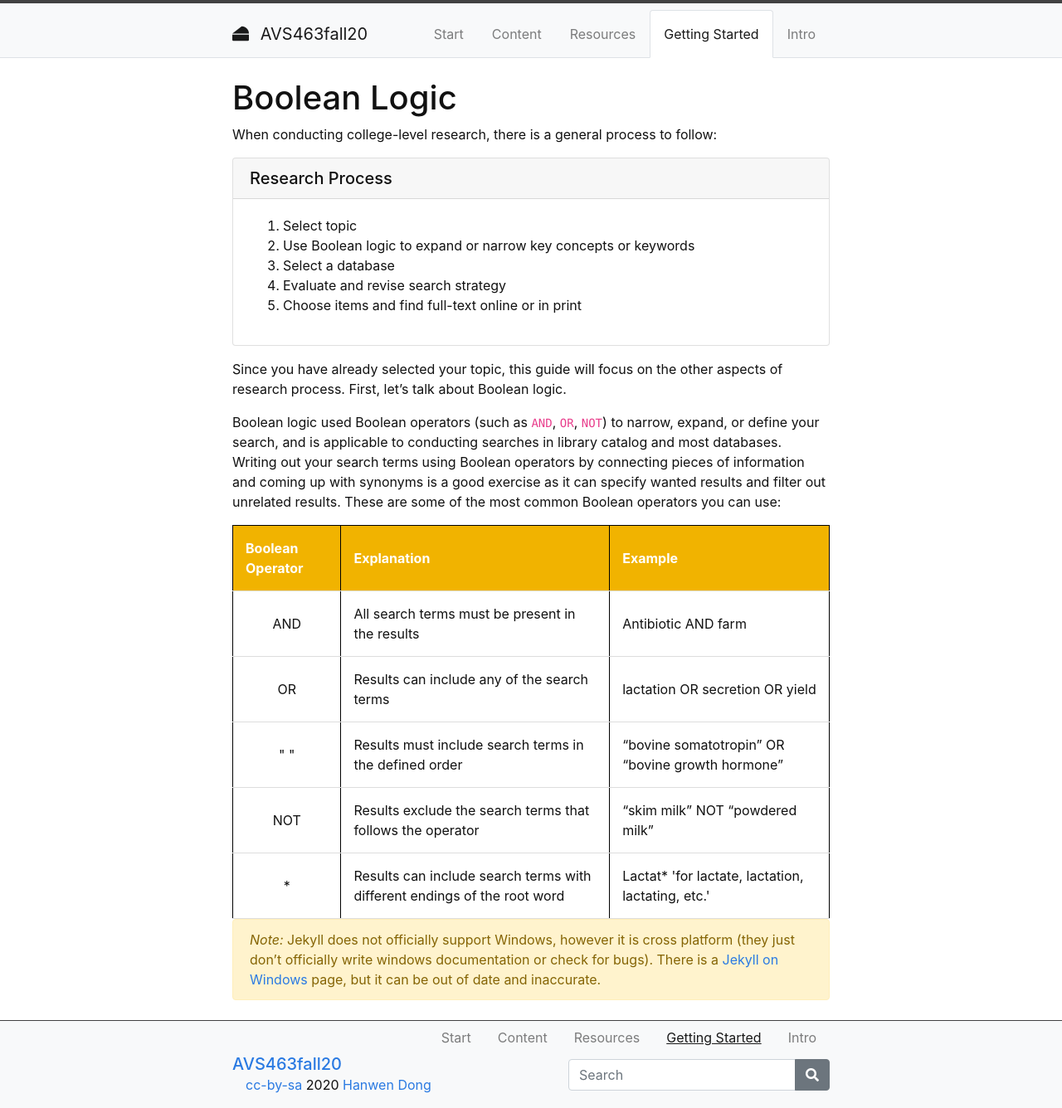
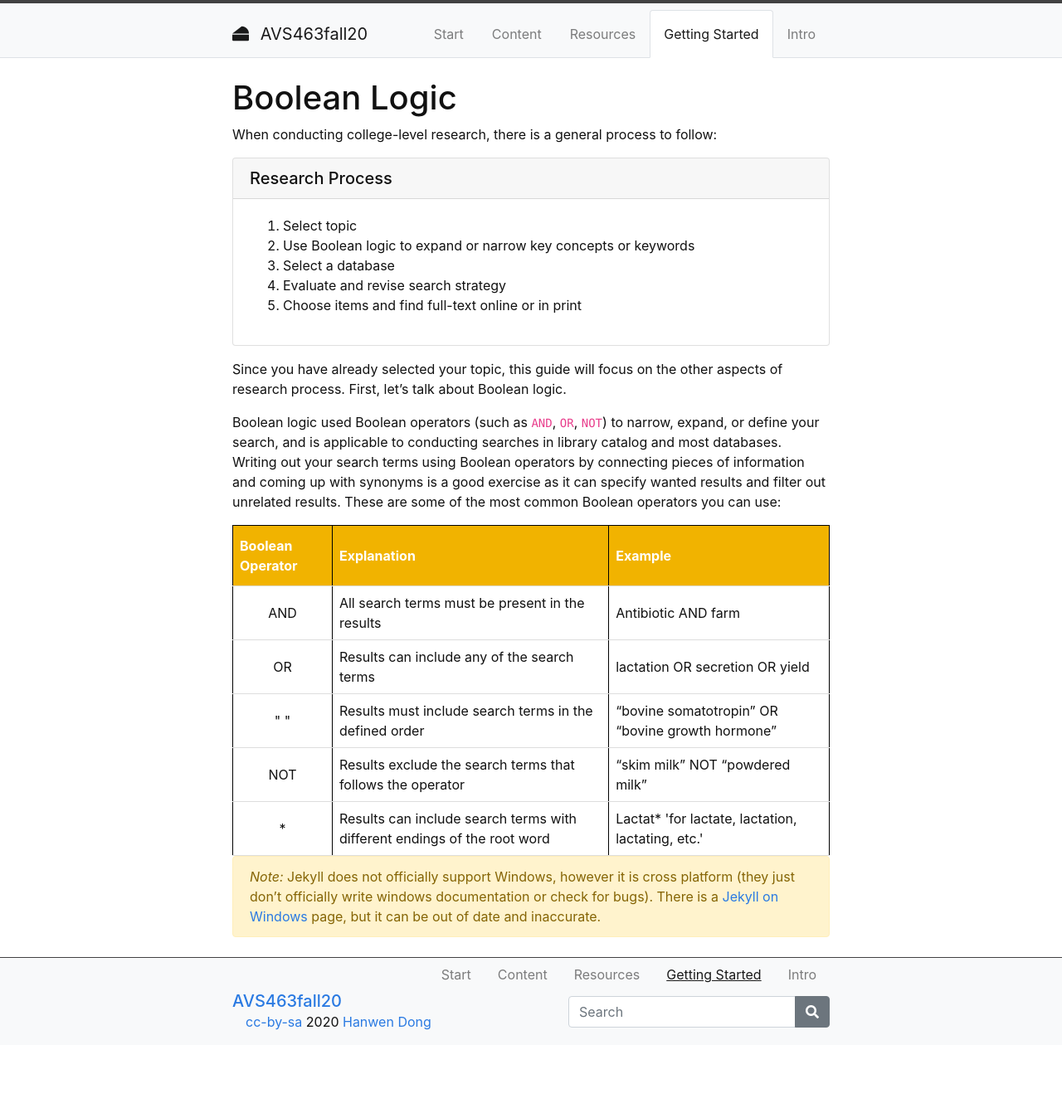
Before and after one commit to hanwendong1/AVS463-f20, a Jekyll site: the page built from content/Getting-Started.md, in a window 1280 px wide. Shown: the whole page at 83% size. Built offline with Jekyll 4.4.1, drawn with Linux system fonts in a browser that asks for light colours; after the commit the page ends 1260 px from its top, so only the background shows below that.

Commit message:
Update Getting-Started.md

```diff
--- a/content/Getting-Started.md
+++ b/content/Getting-Started.md
@@ -29,10 +29,12 @@ Boolean logic used Boolean operators (such as `AND`, `OR`, `NOT`) to narrow, exp
          table, td, th {
             border: 1px solid black;
             border-collapse: collapse;
-            padding: 15px;
+            padding: 8px;
             border-bottom: 1px solid #ddd;
 
          th {
+            padding-top: 12px;
+            padding-bottom: 12px;
             background-color: #f1b300;
             color: white;
             }
@@ -42,8 +44,8 @@ Boolean logic used Boolean operators (such as `AND`, `OR`, `NOT`) to narrow, exp
       <table>
          <tr>
             <th style="background-color: #f1b300; color: white">Boolean Operator</th>
-            <th>Explanation</th>
-            <th>Example</th>
+            <th style="background-color: #f1b300; color: white">Explanation</th>
+            <th style="background-color: #f1b300; color: white">Example</th>
          </tr>
          <tr>
             <td style="text-align:Center">AND</td>
```
